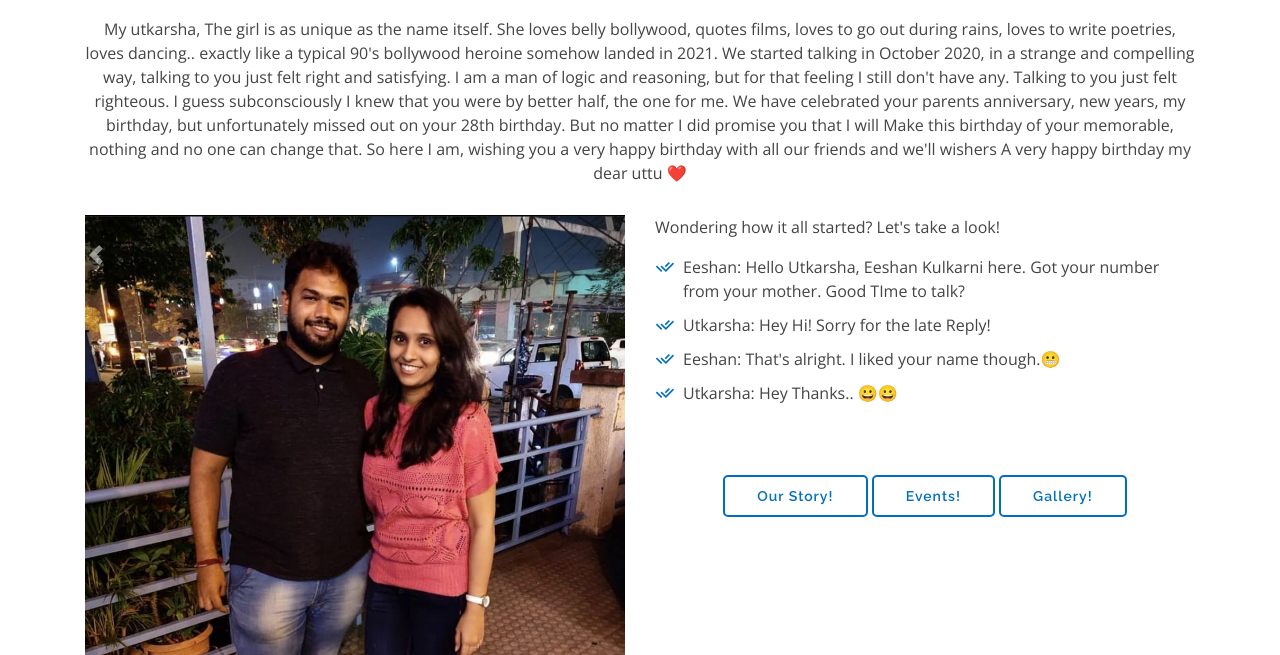
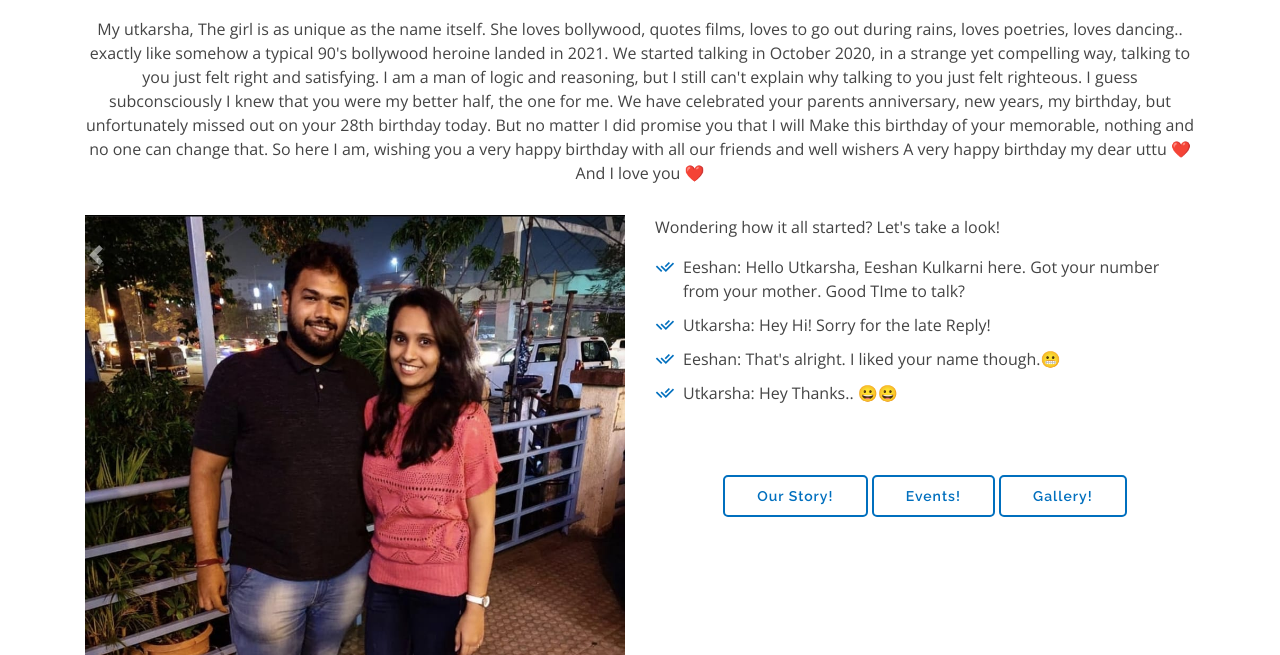
Before and after one commit to utkarshasbirthday/newbirthday, a plain HTML site: page index.html in a window 1280 px wide. Shown: the part 145-800 px from the top of the page. Drawn offline with nearby package versions, Linux system fonts and the light colour scheme.

Commit message:
correcting some spells errors

```diff
--- a/index.html
+++ b/index.html
@@ -104,12 +104,12 @@
         <div class="section-title">
           <h2>Utkarsha's Birthday!</h2>
           <p>My utkarsha,
-The girl is as unique as the name itself.  She loves belly bollywood, quotes films, loves to go out during rains, loves to write poetries, loves dancing.. exactly like a typical 90's bollywood heroine somehow landed in 2021.
-We started talking in October 2020, in a strange and compelling way, talking to you just felt right and satisfying. I am a man of logic and reasoning, but for that feeling I still don't have any. Talking to you just felt righteous. I guess subconsciously I knew that you were by better half, the one for me.
-We have celebrated your parents anniversary, new years, my birthday, but unfortunately missed out on your 28th birthday.
-But no matter I did promise you that I will Make this birthday of your memorable,  nothing and no one can change that.
-So here I am, wishing you a very happy birthday with all our friends and we'll wishers
-A very happy birthday my dear uttu ❤️</p>
+            The girl is as unique as the name itself.  She loves bollywood, quotes films, loves to go out during rains, loves poetries, loves dancing.. exactly like somehow a typical 90's bollywood heroine landed in 2021. We started talking in October 2020, in a strange yet compelling way, talking to you just felt right and satisfying. I am a man of logic and reasoning, but I still can't explain why talking to you just felt righteous. I guess subconsciously I knew that you were my better half, the one for me.
+            We have celebrated your parents anniversary, new years, my birthday, but unfortunately missed out on your 28th birthday today.
+            But no matter I did promise you that I will Make this birthday of your memorable,  nothing and no one can change that.
+            So here I am, wishing you a very happy birthday with all our friends and well wishers
+            A very happy birthday my dear uttu ❤️
+            And I love you ❤️</p>
         </div>
 
         <div class="row content">
```
Also changed, not shown: our-story.html (+4 -5 lines).
